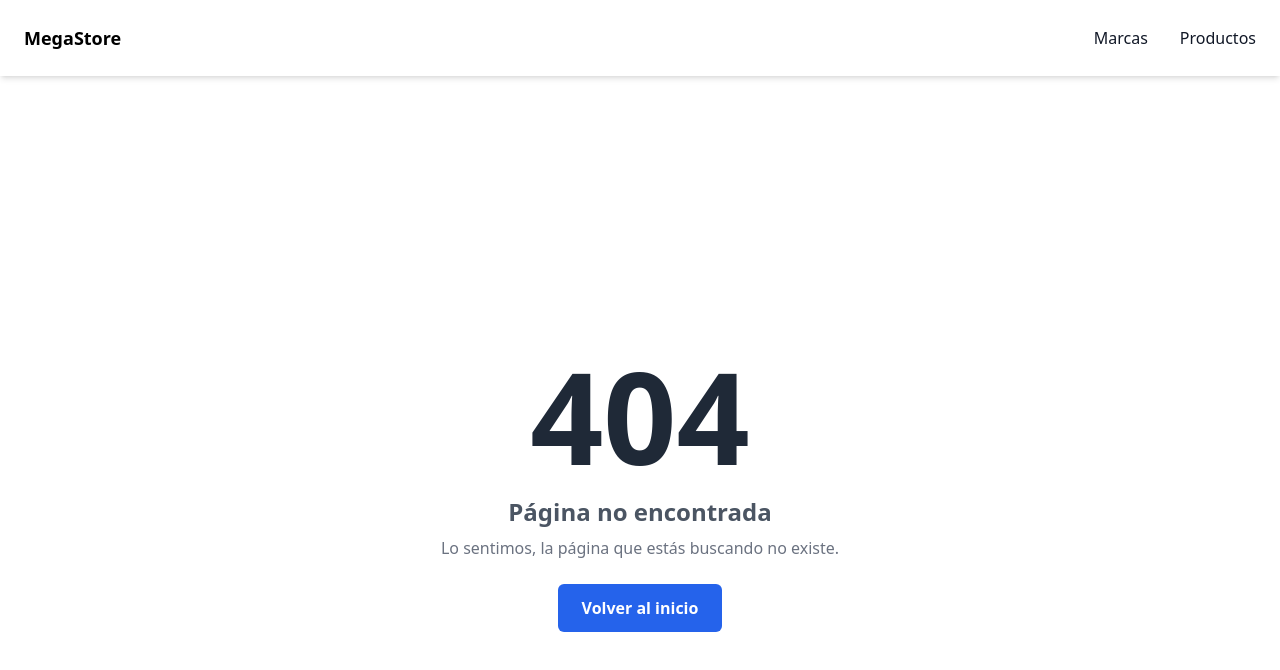
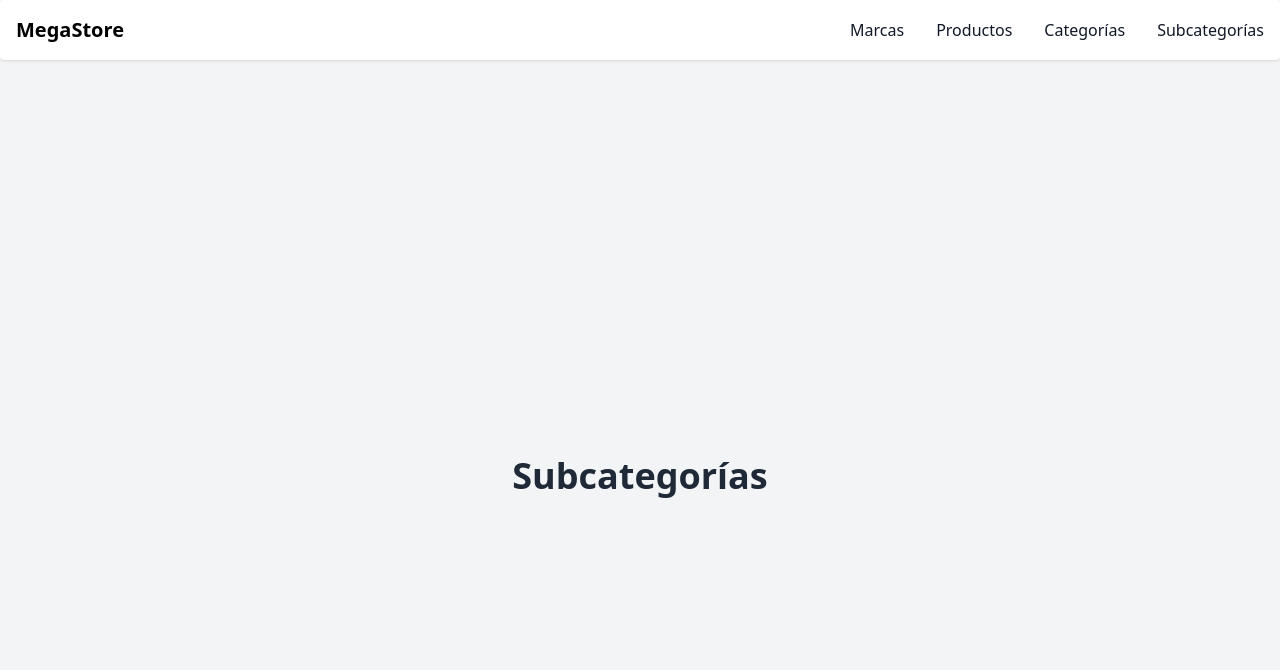
Before and after one commit to LucasPeshu/Mega-store-frontend, a React (Create React App) app: page /subcategorias in a window 1280 px wide. Before the commit this address had no page. Shown: the top 670 px of the page. Built offline with nearby package versions, Linux system fonts and the light colour scheme.

Commit message:
cambios esteticos

```diff
--- a/src/App.js
+++ b/src/App.js
@@ -6,13 +6,15 @@ import Layout from './hocs/layout/Layout';
 
 function App() {
   return (
-    <Layout className='bg-gray-100 min-h-screen'>
+    <div className="bg-gray-100">
+      <Layout>
         <Provider store={store}>
           <Router>
             <AppRoutes />
           </Router>
         </Provider>
       </Layout>
+    </div>
 
   );
 }
--- a/src/components/navigation/navbar.jsx
+++ b/src/components/navigation/navbar.jsx
@@ -1,7 +1,5 @@
-import React from 'react';
-import { useState } from 'react';
+import React, { useState } from 'react';
 import { FaBars, FaTimes } from 'react-icons/fa';
-
 
 const Navbar = () => {
   const [isOpen, setIsOpen] = useState(false);
@@ -11,19 +9,27 @@ const Navbar = () => {
   };
 
   return (
-    <nav className="bg-white shadow-md w-full z-50">
-    <div className="p-4 sm:p-6 flex justify-between items-center">
-      <a href="/" className="text-lg font-bold">
-        <h1>MegaStore</h1>
+    <nav className="bg-white shadow px-4 py-4 rounded">
+      <div className="container flex flex-wrap justify-between items-center mx-auto">
+        <a href="/" className="flex items-center">
+          <span className="self-center text-xl font-semibold whitespace-nowrap">MegaStore</span>
         </a>
-      <ul class="font-medium flex flex-col p-4 md:p-0 mt-4 border border-gray-100 rounded-lg md:flex-row md:space-x-8 rtl:space-x-reverse md:mt-0 md:border-0">
+        <div className="hidden lg:flex lg:items-center lg:w-auto">
+          <ul className="font-medium flex flex-col p-4 md:p-0 mt-4 border border-gray-100 rounded-lg md:flex-row md:space-x-8 rtl:space-x-reverse md:mt-0 md:border-0">
             <li>
-            <a href="/marcas" class="block py-2 px-3 text-gray-900 rounded hover:bg-gray-100 md:hover:bg-transparent md:border-0 md:hover:text-blue-700 md:p-0 md:dark:hover:text-blue-500 dark:hover:bg-gray-700 dark:hover:text-white md:dark:hover:bg-transparent">Marcas</a>
+              <a href="/marcas" className="block py-2 px-3 text-gray-900 rounded hover:bg-gray-100 md:hover:bg-transparent md:border-0 md:hover:text-blue-700 md:p-0 md:dark:hover:text-blue-500 dark:hover:bg-gray-700 dark:hover:text-white md:dark:hover:bg-transparent">Marcas</a>
             </li>
             <li>
-            <a href="#" class="block py-2 px-3 text-gray-900 rounded hover:bg-gray-100 md:hover:bg-transparent md:border-0 md:hover:text-blue-700 md:p-0 md:dark:hover:text-blue-500 dark:hover:bg-gray-700 dark:hover:text-white md:dark:hover:bg-transparent">Productos</a>
+              <a href="/productos" className="block py-2 px-3 text-gray-900 rounded hover:bg-gray-100 md:hover:bg-transparent md:border-0 md:hover:text-blue-700 md:p-0 md:dark:hover:text-blue-500 dark:hover:bg-gray-700 dark:hover:text-white md:dark:hover:bg-transparent">Productos</a>
+            </li>
+            <li>
+              <a href="/categorias" className="block py-2 px-3 text-gray-900 rounded hover:bg-gray-100 md:hover:bg-transparent md:border-0 md:hover:text-blue-700 md:p-0 md:dark:hover:text-blue-500 dark:hover:bg-gray-700 dark:hover:text-white md:dark:hover:bg-transparent">Categorías</a>
+            </li>
+            <li>
+              <a href="/subcategorias" className="block py-2 px-3 text-gray-900 rounded hover:bg-gray-100 md:hover:bg-transparent md:border-0 md:hover:text-blue-700 md:p-0 md:dark:hover:text-blue-500 dark:hover:bg-gray-700 dark:hover:text-white md:dark:hover:bg-transparent">Subcategorías</a>
             </li>
           </ul>
+        </div>
         <div className="lg:hidden flex items-center">
           {isOpen ? (
             <FaTimes className="text-xl cursor-pointer" onClick={toggleMenu} />
@@ -34,17 +40,16 @@ const Navbar = () => {
       </div>
 
       <div className={`lg:hidden ${isOpen ? 'block' : 'hidden'}`}>
-      <ul class="font-medium flex flex-col p-4 md:p-0 mt-4 border border-gray-100 rounded-lg md:flex-row md:space-x-8 rtl:space-x-reverse md:mt-0 md:border-0">
+        <ul className="font-medium flex flex-col p-4 md:p-0 mt-4 md:flex-row md:space-x-8 rtl:space-x-reverse md:mt-0 md:border-0">
           <li>
-          <a href="/marcas" class="block py-2 px-3 text-gray-900 rounded hover:bg-gray-100 md:hover:bg-transparent md:border-0 md:hover:text-blue-700 md:p-0 md:dark:hover:text-blue-500 dark:hover:bg-gray-700 dark:hover:text-white md:dark:hover:bg-transparent">Marcas</a>
+            <a href="/marcas" className="block py-2 px-3 text-gray-900 rounded hover:bg-gray-100 md:hover:bg-transparent md:border-0 md:hover:text-blue-700 md:p-0 md:dark:hover:text-blue-500 dark:hover:bg-gray-700 dark:hover:text-white md:dark:hover:bg-transparent">Marcas</a>
           </li>
           <li>
-          <a href="#" class="block py-2 px-3 text-gray-900 rounded hover:bg-gray-100 md:hover:bg-transparent md:border-0 md:hover:text-blue-700 md:p-0 md:dark:hover:text-blue-500 dark:hover:bg-gray-700 dark:hover:text-white md:dark:hover:bg-transparent">Productos</a>
+            <a href="/productos" className="block py-2 px-3 text-gray-900 rounded hover:bg-gray-100 md:hover:bg-transparent md:border-0 md:hover:text-blue-700 md:p-0 md:dark:hover:text-blue-500 dark:hover:bg-gray-700 dark:hover:text-white md:dark:hover:bg-transparent">Productos</a>
           </li>
         </ul>
       </div>
     </nav>
-
   );
 };
 
--- /dev/null
+++ b/src/containers/pages/dashboard/Categorias/Categorias.jsx
@@ -0,0 +1,11 @@
+import React from 'react';
+
+const Categorias = () => {
+  return (
+    <div className="flex items-center justify-center min-h-screen">
+      <h1 className="text-4xl font-bold text-gray-800">Categorías</h1>
+    </div>
+  );
+};
+
+export default Categorias;
--- a/src/components/marcas/MarcaDetalle.jsx
+++ b/src/containers/pages/dashboard/Marcas/MarcaDetalle.jsx
@@ -1,6 +1,6 @@
 import { connect } from "react-redux";
 import { useEffect, useState } from 'react';
-import { get_marca_detail } from "../../redux/actions/marcas/marcas";
+import { get_marca_detail } from "../../../../redux/actions/marcas/marcas";
 import { useParams } from "react-router-dom";
 import axios from "axios";
 
@@ -92,6 +92,8 @@ function MarcaDetalle({ get_marca_detail, marca }) {
             Actualizar
           </button>
         </form>
+
+
       </div>
       :
       <>Esta marca no existe o fue eliminada</>}
--- a/src/containers/pages/dashboard/Marcas/Marcas.jsx
+++ b/src/containers/pages/dashboard/Marcas/Marcas.jsx
@@ -10,7 +10,7 @@ const Marcas = ({get_marcas, marcas}) => {
   }, [get_marcas]);
 
   const onSubmitCreate = async () => {
-    const idUnico = Date.now(); // Generar un ID único basado en la fecha y hora actual
+    const idUnico = Date.now();
     const nuevaMarca = {
       nombre: `default${idUnico}`,
       descripcion: 'default',
--- /dev/null
+++ b/src/containers/pages/dashboard/Productos/Productos.jsx
@@ -0,0 +1,11 @@
+import React from 'react';
+
+const Productos = () => {
+  return (
+    <div className="flex items-center justify-center min-h-screen">
+      <h1 className="text-4xl font-bold text-gray-800">Productos</h1>
+    </div>
+  );
+};
+
+export default Productos;
--- /dev/null
+++ b/src/containers/pages/dashboard/Subcategorias/Subcategorias.jsx
@@ -0,0 +1,11 @@
+import React from 'react';
+
+const Subcategorias = () => {
+  return (
+    <div className="flex items-center justify-center min-h-screen">
+      <h1 className="text-4xl font-bold text-gray-800">Subcategorías</h1>
+    </div>
+  );
+};
+
+export default Subcategorias;
--- a/src/hocs/routes/routes.js
+++ b/src/hocs/routes/routes.js
@@ -2,7 +2,10 @@ import { Route, Routes } from 'react-router-dom';
 import Home from '../../containers/pages/Home';
 import Error404 from '../../containers/errors/Error404';
 import Marcas from '../../containers/pages/dashboard/Marcas/Marcas';
-import MarcaDetalle from '../../components/marcas/MarcaDetalle';
+import MarcaDetalle from '../../containers/pages/dashboard/Marcas/MarcaDetalle';
+import Productos from '../../containers/pages/dashboard/Productos/Productos';
+import Categorias from '../../containers/pages/dashboard/Categorias/Categorias';
+import Subcategorias from '../../containers/pages/dashboard/Subcategorias/Subcategorias';
 
 const AppRoutes = () => {
   return (
@@ -11,6 +14,9 @@ const AppRoutes = () => {
       <Route path="/" element={<Home />} />
       <Route path="/marcas" element={<Marcas />} />
       <Route path="/marcas/:id" element={<MarcaDetalle />} />
+      <Route path="/productos" element={<Productos />} />
+      <Route path="/categorias" element={<Categorias />} />
+      <Route path="/subcategorias" element={<Subcategorias />} />
     </Routes>
   );
 }
```
Lines whose indentation alone changed are shown as unchanged.
